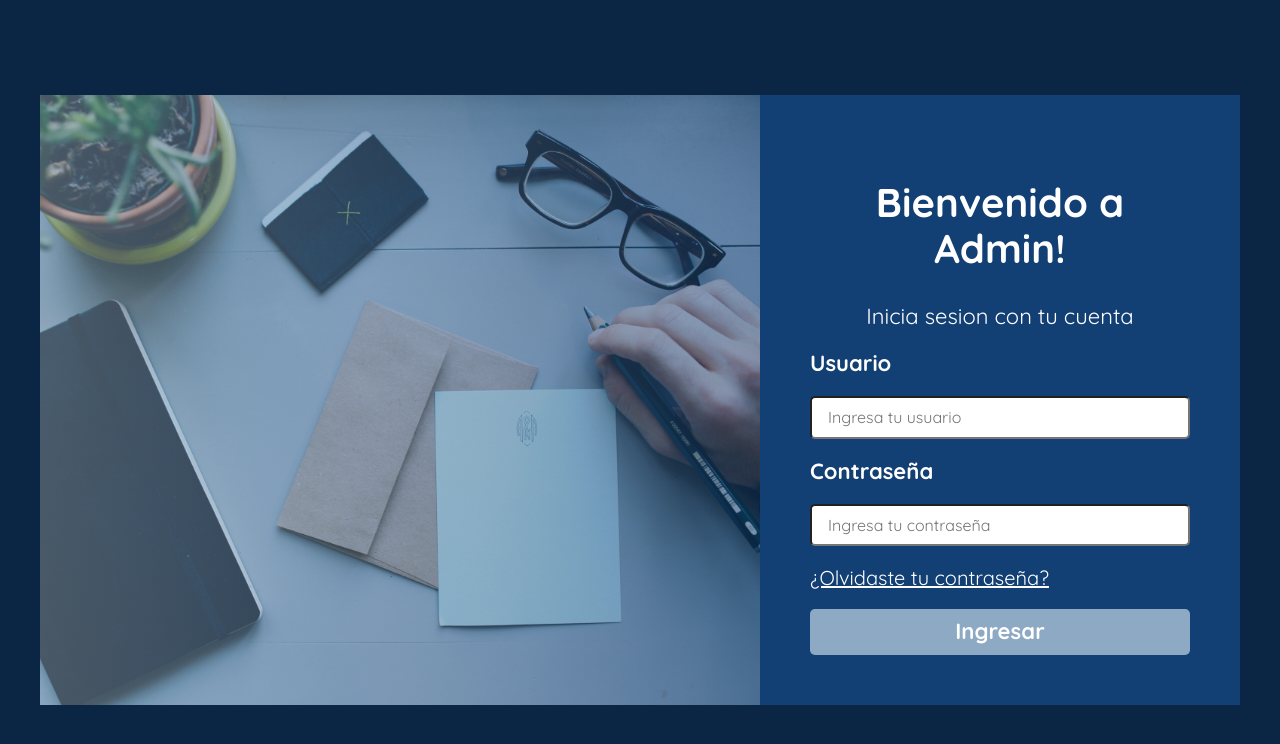
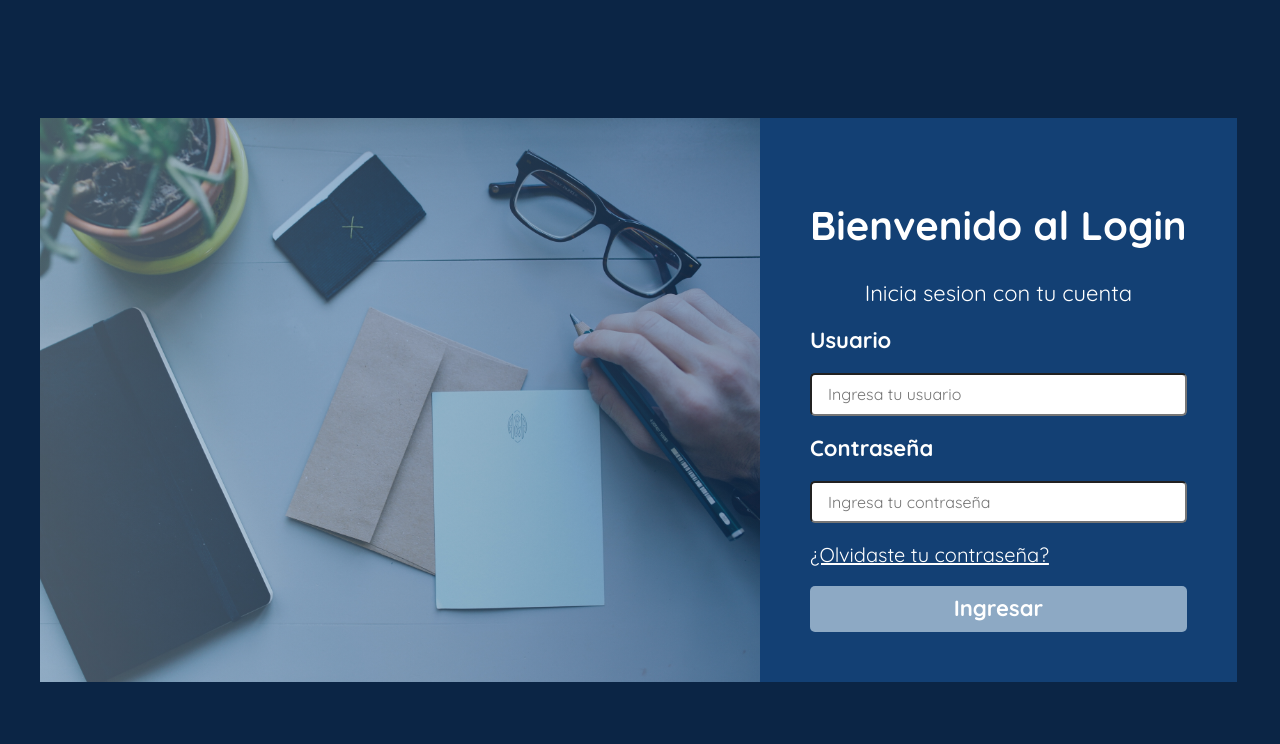
Before and after one commit to Yonathan-Calderon/Login-Basico, a plain HTML site: page index.html in a window 1280 px wide. Drawn offline with Linux system fonts and the light colour scheme.

Commit message:
Cambio en el Titulo

```diff
--- a/index.html
+++ b/index.html
@@ -15,7 +15,7 @@
         </div>
         <form class="formulario">
            <div class="texto-formulario">
-            <h2>Bienvenido a Admin!</h2>
+            <h2>Bienvenido al Login</h2>
             <p>Inicia sesion con tu cuenta</p>
          </div>
          <div class="input">
```
